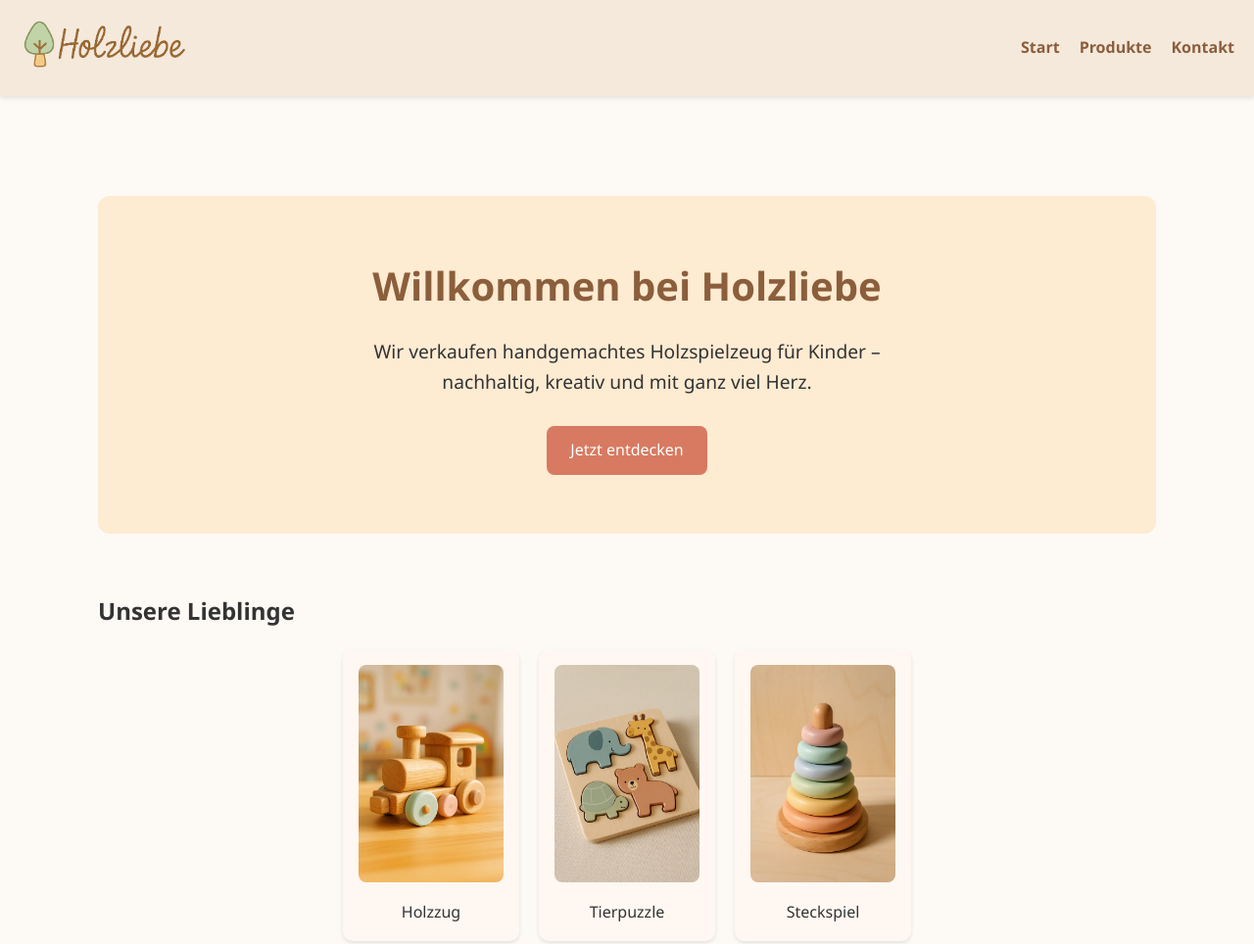
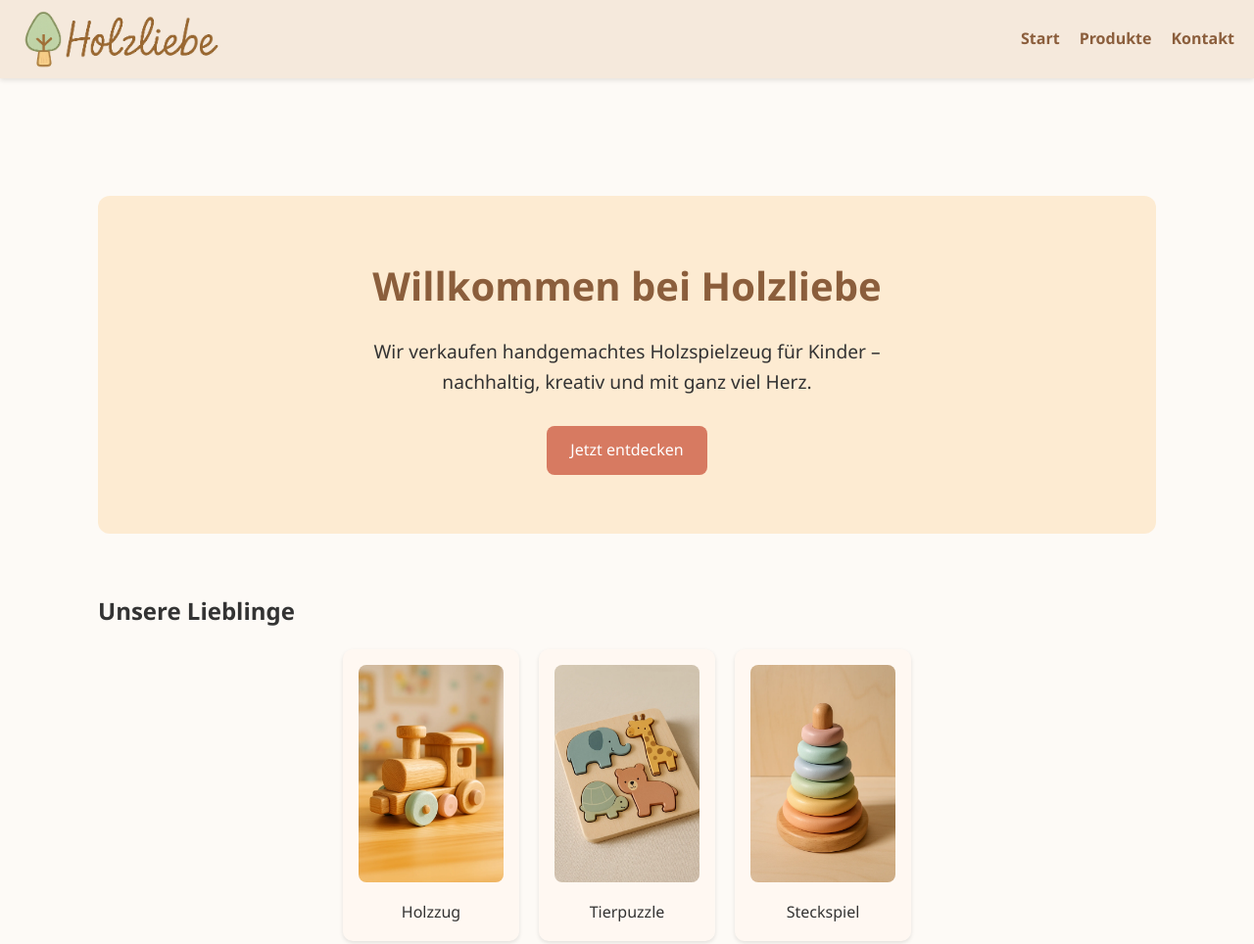
Before and after one commit to Siquazil/Holzspielzeug, a plain HTML site: page index.html in a window 1280 px wide. Shown: the top 964 px of the page at 98% size. Drawn offline with Linux system fonts and the light colour scheme.

Commit message:
Logo hinzugefügt

```diff
--- a/style.css
+++ b/style.css
@@ -19,7 +19,7 @@ header {
   top: 0;
   width: 100%;
   background-color: #f5e9dc; /* pastell-beige */
-  padding: 20px;
+  padding: 10px 20px;
   box-shadow: 0 2px 5px rgba(0,0,0,0.1);
   display: flex;
   justify-content: space-between;
@@ -28,8 +28,11 @@ header {
 }
 
 .logo img {
-  height: 50px;
+  height: 60px;       /* oder z. B. 70px, wenn du es größer willst */
+  max-height: 80px;
+  width: auto;
   object-fit: contain;
+  display: block;
 }
 
 /* ========== Navigation ========== */
```
